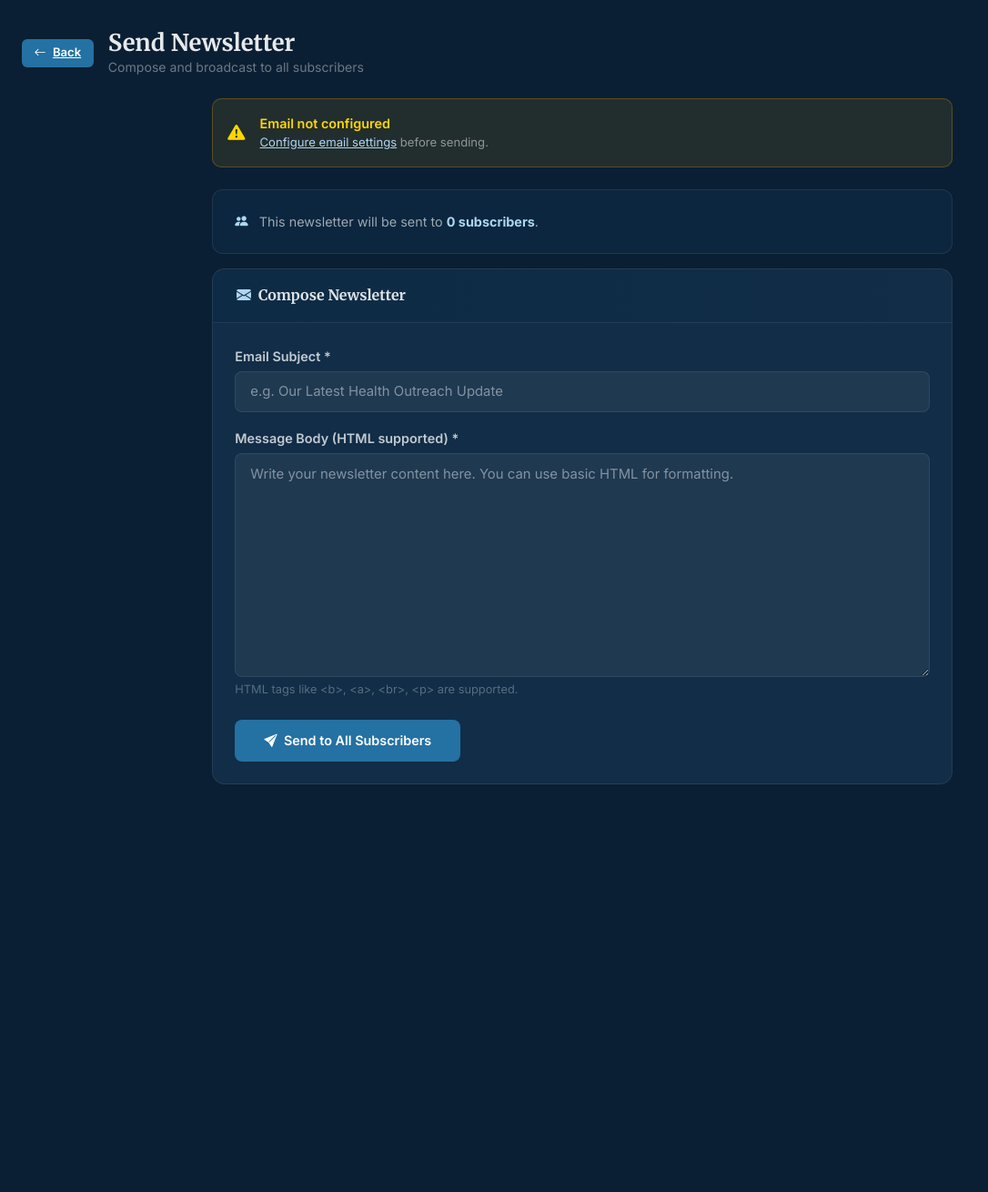
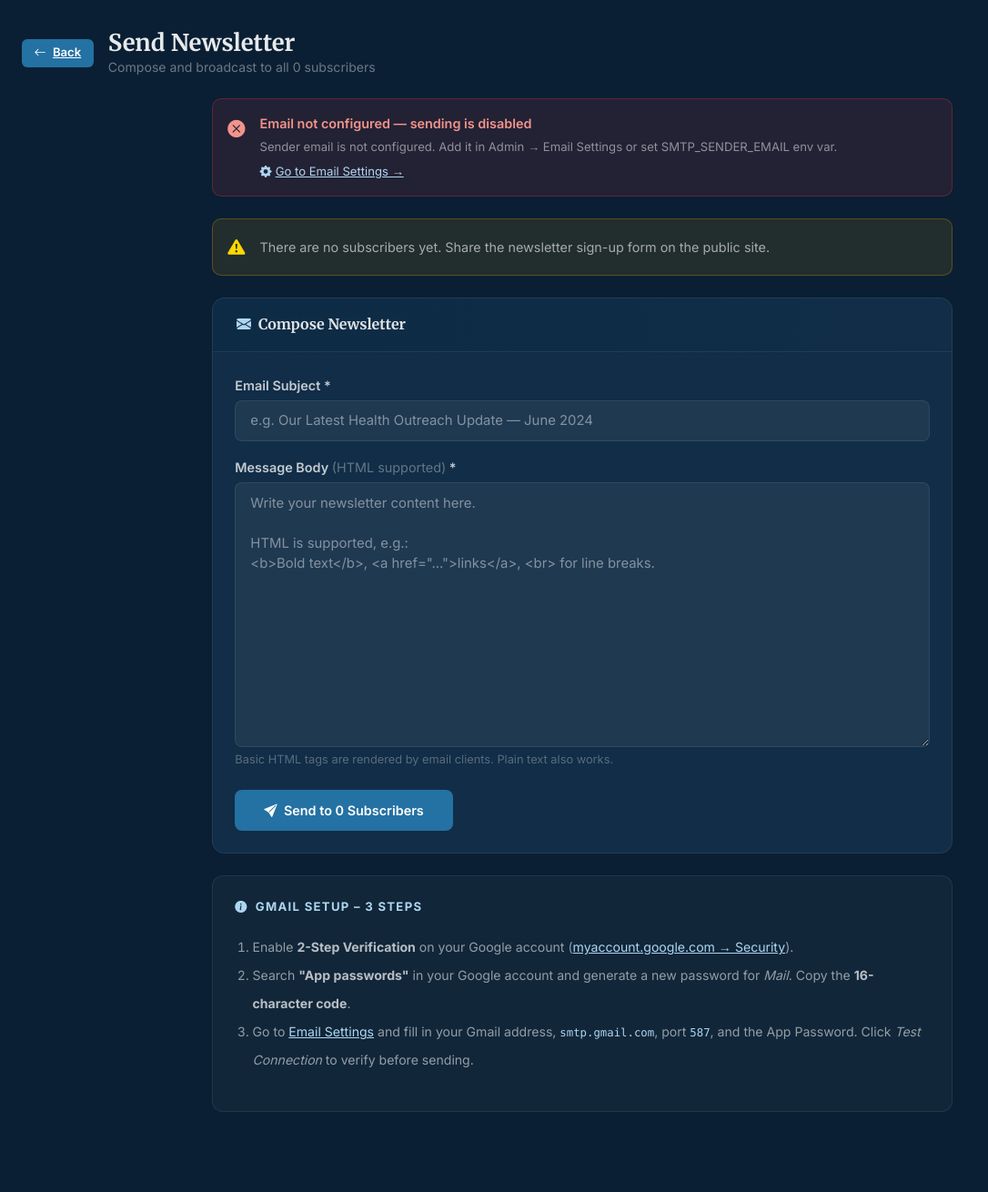
Before and after one commit to Ayowale13/ngo-project, a Flask app: page /admin/send-newsletter in a window 1280 px wide. Shown: the part 65-1375 px from the top of the page at 91% size, without its empty margins (0-1086 px from the left). Before the commit the page ends 927 px from the top, so only its background shows below. Run offline with Flask 3, Linux system fonts and the light colour scheme; a user stored in the database is signed in.

Commit message:
Fix newsletter email system

```diff
--- a/app.py
+++ b/app.py
@@ -1,10 +1,16 @@
 import os
 import csv
 import io
+import socket
 import smtplib
+import logging
 from email.mime.text import MIMEText
 from email.mime.multipart import MIMEMultipart
 from datetime import datetime
+
+# Load .env file when present (local dev).  No-op if file missing.
+from dotenv import load_dotenv
+load_dotenv()
 
 from flask import (Flask, render_template, redirect, url_for,
                    flash, request, Response, session)
@@ -13,6 +19,11 @@ from flask_login import (LoginManager, login_user, logout_user,
 
 from config import Config
 from models import db, AdminUser, Subscriber, Volunteer, EmailSettings
+
+# One logger for all email activity – visible in Gunicorn logs on Render
+logger = logging.getLogger(__name__)
+logging.basicConfig(level=logging.INFO,
+                    format='%(asctime)s [%(levelname)s] %(message)s')
 
 app = Flask(__name__)
 app.config.from_object(Config)
@@ -277,6 +288,42 @@ def admin_email_settings():
     return render_template('admin_email_settings.html', settings=settings)
 
 
+@app.route('/admin/test-smtp', methods=['POST'])
+@login_required
+def admin_test_smtp():
+    """Quick SMTP smoke-test — fires a test email to the sender address itself."""
+    settings = EmailSettings.query.first()
+    cfg, cfg_err = _resolve_smtp_config(settings)
+    if cfg_err:
+        flash(f'Cannot test — configuration incomplete: {cfg_err}', 'danger')
+        return redirect(url_for('admin_email_settings'))
+
+    conn_ok, conn_err = _validate_smtp_connection(cfg)
+    if not conn_ok:
+        flash(f'SMTP connection failed: {conn_err}', 'danger')
+        return redirect(url_for('admin_email_settings'))
+
+    # Send a real test message to the sender's own inbox
+    test_html = """
+    <html><body style="font-family:Arial,sans-serif;color:#1e3a5f;padding:20px;">
+      <h2 style="color:#1a5276;">✓ SMTP test successful</h2>
+      <p>Your HealthBridge email settings are working correctly.</p>
+      <p style="color:#5d7fa0;font-size:13px;">This message was sent from the Admin → Email Settings page.</p>
+    </body></html>
+    """
+    ok, send_err = _send_single_email(
+        cfg, cfg['sender_email'], 'Admin',
+        'HealthBridge – SMTP Test ✓', test_html
+    )
+    if ok:
+        flash(f'SMTP test passed ✓  A confirmation email was sent to {cfg["sender_email"]}.', 'success')
+    else:
+        flash(f'Connection OK but sending failed: {send_err}', 'warning')
+
+    return redirect(url_for('admin_email_settings'))
+
+
+
 @app.route('/admin/send-newsletter', methods=['GET', 'POST'])
 @login_required
 def admin_send_newsletter():
@@ -285,72 +332,236 @@ def admin_send_newsletter():
 
     if request.method == 'POST':
         subject = request.form.get('subject', '').strip()
-        body = request.form.get('body', '').strip()
+        body    = request.form.get('body', '').strip()
 
         if not subject or not body:
             flash('Subject and body are required.', 'danger')
             return redirect(url_for('admin_send_newsletter'))
 
-        sent, failed = 0, 0
+        # ── Pre-flight: resolve & validate SMTP config BEFORE iterating ──────
+        cfg, cfg_err = _resolve_smtp_config(settings)
+        if cfg_err:
+            flash(f'Cannot send – email is not properly configured: {cfg_err}', 'danger')
+            return redirect(url_for('admin_send_newsletter'))
+
+        if not subscribers:
+            flash('There are no subscribers to send to.', 'warning')
+            return redirect(url_for('admin_send_newsletter'))
+
+        # Quick connection test so we fail fast before looping over subscribers
+        conn_ok, conn_err = _validate_smtp_connection(cfg)
+        if not conn_ok:
+            flash(f'SMTP connection test failed — no emails sent. {conn_err}', 'danger')
+            return redirect(url_for('admin_send_newsletter'))
+
+        # ── Send loop ─────────────────────────────────────────────────────────
+        sent, failed, errors = 0, 0, []
         for sub in subscribers:
-            success = _send_email(sub.email, sub.full_name, subject, body, settings)
-            if success:
+            ok, err = _send_single_email(cfg, sub.email, sub.full_name, subject, body)
+            if ok:
                 sent += 1
             else:
                 failed += 1
+                errors.append(f'{sub.email}: {err}')
 
-        flash(f'Newsletter sent: {sent} delivered, {failed} failed.', 'success' if failed == 0 else 'warning')
-        return redirect(url_for('admin_dashboard'))
+        # ── User feedback ──────────────────────────────────────────────────────
+        if failed == 0:
+            flash(f'✓ Newsletter sent successfully to all {sent} subscriber(s).', 'success')
+        elif sent == 0:
+            flash(f'✗ All {failed} emails failed. First error: {errors[0]}', 'danger')
+        else:
+            flash(
+                f'Partial success: {sent} sent, {failed} failed. '
+                f'First failure: {errors[0]}',
+                'warning'
+            )
 
-    return render_template('admin_send_newsletter.html', settings=settings, count=len(subscribers))
+        logger.info('Newsletter send complete — sent=%d failed=%d subject="%s"',
+                    sent, failed, subject)
+        return redirect(url_for('admin_send_newsletter'))
+
+    # ── GET: show pre-flight status banner ────────────────────────────────────
+    cfg, cfg_err = _resolve_smtp_config(settings)
+    return render_template('admin_send_newsletter.html',
+                           settings=settings,
+                           count=len(subscribers),
+                           smtp_ready=(cfg_err is None),
+                           smtp_error=cfg_err)
 
 
-# ── Email helpers ────────────────────────────────────────────────────────────
+# ── Email helpers ─────────────────────────────────────────────────────────────
+#
+# Priority order for SMTP credentials:
+#   1. Environment variables  (Render dashboard / .env file)
+#   2. Values saved in the DB via the Admin → Email Settings page
+#
+# This means you can configure once on Render via env vars and never touch the
+# DB, OR use the admin UI, OR mix both (env vars win when present).
+# ─────────────────────────────────────────────────────────────────────────────
 
-def _send_email(to_email, to_name, subject, body_html, settings=None):
+# Typed exceptions we explicitly handle – keeps bare `except` out of the code.
+_SMTP_ERRORS = (
+    smtplib.SMTPAuthenticationError,
+    smtplib.SMTPConnectError,
+    smtplib.SMTPServerDisconnected,
+    smtplib.SMTPRecipientsRefused,
+    smtplib.SMTPException,
+    socket.timeout,
+    OSError,           # covers ConnectionRefusedError, network unreachable, etc.
+)
+
+# Gunicorn workers must not hang waiting for a broken SMTP server.
+_SMTP_TIMEOUT = 15   # seconds
+
+
+def _resolve_smtp_config(settings=None):
+    """
+    Return a dict with the effective SMTP config, merging env vars (priority)
+    with DB-stored settings.  Returns None if the minimum required fields are
+    missing so callers can give a clear error message.
+    """
     if settings is None:
         settings = EmailSettings.query.first()
-    if not settings or not settings.sender_email or not settings.smtp_host:
-        return False
 
-    smtp_password = settings.get_smtp_password()
+    # Env vars override DB (safe on Render; also lets .env work locally)
+    sender_email  = os.environ.get('SMTP_SENDER_EMAIL')  or (settings and settings.sender_email)  or ''
+    sender_name   = os.environ.get('SMTP_SENDER_NAME')   or (settings and settings.sender_name)   or 'HealthBridge NGO'
+    smtp_host     = os.environ.get('SMTP_HOST')          or (settings and settings.smtp_host)      or ''
+    smtp_password = os.environ.get('SMTP_PASSWORD')      or (settings and settings.get_smtp_password()) or ''
+    smtp_port_raw = os.environ.get('SMTP_PORT')          or (settings and settings.smtp_port)      or 587
+
+    try:
+        smtp_port = int(smtp_port_raw)
+    except (TypeError, ValueError):
+        smtp_port = 587
+
+    if not sender_email:
+        return None, 'Sender email is not configured. Add it in Admin → Email Settings or set SMTP_SENDER_EMAIL env var.'
+    if not smtp_host:
+        return None, 'SMTP host is not configured. Add it in Admin → Email Settings or set SMTP_HOST env var.'
     if not smtp_password:
-        return False
+        return None, 'SMTP password is not configured. Add it in Admin → Email Settings or set SMTP_PASSWORD env var.'
 
+    return {
+        'sender_email': sender_email,
+        'sender_name':  sender_name,
+        'smtp_host':    smtp_host,
+        'smtp_port':    smtp_port,
+        'smtp_password': smtp_password,
+    }, None
+
+
+def _validate_smtp_connection(cfg):
+    """
+    Open and immediately close an SMTP connection to verify credentials.
+    Returns (True, None) on success or (False, human-readable error string).
+    Used by the Test Connection button and pre-flight check before bulk send.
+    """
+    try:
+        with smtplib.SMTP(cfg['smtp_host'], cfg['smtp_port'],
+                          timeout=_SMTP_TIMEOUT) as server:
+            server.ehlo()
+            server.starttls()
+            server.ehlo()
+            server.login(cfg['sender_email'], cfg['smtp_password'])
+        logger.info('SMTP test connection succeeded for %s', cfg['sender_email'])
+        return True, None
+    except smtplib.SMTPAuthenticationError:
+        return False, ('Gmail rejected the login. Make sure you are using a '
+                       '16-character App Password (not your regular Gmail password) '
+                       'and that 2-Step Verification is enabled on the account.')
+    except smtplib.SMTPConnectError as e:
+        return False, f'Could not connect to {cfg["smtp_host"]}:{cfg["smtp_port"]}. Check the SMTP host and port. ({e})'
+    except socket.timeout:
+        return False, (f'Connection to {cfg["smtp_host"]}:{cfg["smtp_port"]} timed out after '
+                       f'{_SMTP_TIMEOUT}s. Check host/port or your network.')
+    except OSError as e:
+        return False, f'Network error: {e}'
+    except _SMTP_ERRORS as e:
+        return False, f'SMTP error: {e}'
+
+
+def _send_single_email(cfg, to_email, to_name, subject, body_html):
+    """
+    Send one email.  Returns (True, None) or (False, error_string).
+    Never raises – all SMTP exceptions are caught and returned as strings.
+    """
     try:
         msg = MIMEMultipart('alternative')
         msg['Subject'] = subject
-        msg['From'] = f'{settings.sender_name} <{settings.sender_email}>'
-        msg['To'] = f'{to_name} <{to_email}>'
-        part = MIMEText(body_html, 'html')
-        msg.attach(part)
+        msg['From']    = f'{cfg["sender_name"]} <{cfg["sender_email"]}>'
+        msg['To']      = f'{to_name} <{to_email}>'
+        msg['Reply-To'] = cfg['sender_email']
+        msg.attach(MIMEText(body_html, 'html'))
 
-        with smtplib.SMTP(settings.smtp_host, settings.smtp_port) as server:
+        with smtplib.SMTP(cfg['smtp_host'], cfg['smtp_port'],
+                          timeout=_SMTP_TIMEOUT) as server:
             server.ehlo()
             server.starttls()
-            server.login(settings.sender_email, smtp_password)
-            server.sendmail(settings.sender_email, to_email, msg.as_string())
-        return True
-    except Exception as e:
-        print(f'Email error to {to_email}: {e}')
-        return False
+            server.ehlo()
+            server.login(cfg['sender_email'], cfg['smtp_password'])
+            server.sendmail(cfg['sender_email'], to_email, msg.as_string())
+
+        logger.info('Email sent OK → %s', to_email)
+        return True, None
+
+    except smtplib.SMTPAuthenticationError:
+        err = 'SMTP authentication failed. Check App Password.'
+        logger.error('SMTPAuthenticationError sending to %s', to_email)
+        return False, err
+    except smtplib.SMTPRecipientsRefused:
+        err = f'Recipient address refused by server: {to_email}'
+        logger.warning(err)
+        return False, err
+    except smtplib.SMTPServerDisconnected as e:
+        err = f'Server disconnected unexpectedly: {e}'
+        logger.error(err)
+        return False, err
+    except socket.timeout:
+        err = f'SMTP connection timed out after {_SMTP_TIMEOUT}s.'
+        logger.error(err)
+        return False, err
+    except OSError as e:
+        err = f'Network error while sending to {to_email}: {e}'
+        logger.error(err)
+        return False, err
+    except smtplib.SMTPException as e:
+        err = f'SMTP error sending to {to_email}: {e}'
+        logger.error(err)
+        return False, err
 
 
 def _send_welcome_email(to_email, to_name):
-    settings = EmailSettings.query.first()
-    if not settings or not settings.sender_email:
+    """
+    Fire a welcome email after subscription.
+    Errors are logged but never bubble up to the user-facing request.
+    """
+    cfg, err = _resolve_smtp_config()
+    if err:
+        logger.info('Welcome email skipped (%s): %s', to_email, err)
         return
-    subject = f'Welcome to {settings.sender_name or "Our NGO"} Newsletter!'
-    body = f"""
-    <html><body style="font-family: Arial, sans-serif; color: #1e3a5f;">
-    <h2>Welcome, {to_name}!</h2>
-    <p>Thank you for subscribing to our newsletter. You'll receive updates on our
-    health outreach programs and charity initiatives.</p>
-    <p>Together we can make a difference.</p>
-    <br><p>— {settings.sender_name or 'The NGO Team'}</p>
-    </body></html>
+
+    subject = f'Welcome to {cfg["sender_name"]} Newsletter!'
+    body_html = f"""
+    <html>
+    <body style="font-family:Arial,sans-serif;color:#1e3a5f;max-width:600px;margin:0 auto;padding:24px;">
+      <div style="background:linear-gradient(135deg,#1a5276,#2471a3);padding:28px 32px;border-radius:10px 10px 0 0;">
+        <h1 style="color:#ffffff;font-size:22px;margin:0;">Welcome to HealthBridge!</h1>
+      </div>
+      <div style="background:#f0f7fd;padding:28px 32px;border-radius:0 0 10px 10px;border:1px solid #d6eaf8;">
+        <p style="font-size:16px;">Hi <strong>{to_name}</strong>,</p>
+        <p>Thank you for subscribing to our newsletter. You'll receive updates on our
+        health outreach programs, community events, and volunteer opportunities.</p>
+        <p>Together we can make a real difference.</p>
+        <br>
+        <p style="color:#5d7fa0;font-size:13px;">— {cfg["sender_name"]}</p>
+      </div>
+    </body>
+    </html>
     """
-    _send_email(to_email, to_name, subject, body, settings)
+    ok, send_err = _send_single_email(cfg, to_email, to_name, subject, body_html)
+    if not ok:
+        logger.warning('Welcome email failed for %s: %s', to_email, send_err)
 
 
 # ── Entry point ──────────────────────────────────────────────────────────────
@@ -358,4 +569,4 @@ def _send_welcome_email(to_email, to_name):
 init_db()
 
 if __name__ == '__main__':
-    app.run()
+    app.run(debug=True)
--- a/requirements.txt
+++ b/requirements.txt
@@ -3,4 +3,4 @@ flask-sqlalchemy
 flask-login
 gunicorn
 werkzeug
-cryptography
+python-dotenv
--- a/templates/admin_send_newsletter.html
+++ b/templates/admin_send_newsletter.html
@@ -7,62 +7,139 @@
   <a href="{{ url_for('admin_dashboard') }}" class="btn-adm btn-adm-sm"><i class="bi bi-arrow-left"></i> Back</a>
   <div>
     <h1 style="color:rgba(255,255,255,.9);font-family:'Merriweather',serif;font-size:1.6rem;margin:0;">Send Newsletter</h1>
-    <p style="color:rgba(255,255,255,.4);font-size:.88rem;margin:0;">Compose and broadcast to all subscribers</p>
+    <p style="color:rgba(255,255,255,.4);font-size:.88rem;margin:0;">Compose and broadcast to all {{ count }} subscriber{{ 's' if count != 1 }}</p>
   </div>
 </div>
 
 <div class="row justify-content-center">
   <div class="col-lg-8">
 
-    {% if not settings or not settings.sender_email %}
-    <div class="mb-4 p-3 d-flex align-items-center gap-3" style="background:rgba(255,180,0,.1);border:1px solid rgba(255,180,0,.25);border-radius:10px;">
-      <i class="bi bi-exclamation-triangle-fill" style="color:#ffd700;font-size:1.2rem;"></i>
+    {# ── SMTP status banner ─────────────────────────────────────────────── #}
+    {% if smtp_ready %}
+    <div class="mb-4 p-3 d-flex align-items-center gap-3"
+         style="background:rgba(46,160,67,.12);border:1px solid rgba(46,160,67,.3);border-radius:10px;">
+      <i class="bi bi-check-circle-fill" style="color:#90ee90;font-size:1.2rem;flex-shrink:0;"></i>
       <div>
-        <div style="color:#ffd700;font-weight:600;font-size:.9rem;">Email not configured</div>
+        <div style="color:#90ee90;font-weight:600;font-size:.9rem;">Email is configured and ready</div>
         <div style="color:rgba(255,255,255,.5);font-size:.82rem;">
-          <a href="{{ url_for('admin_email_settings') }}" style="color:#aed6f1;">Configure email settings</a> before sending.
+          Sending from <strong style="color:rgba(255,255,255,.75);">{{ settings.sender_email or 'env var' }}</strong>
+          via {{ (settings.smtp_host or 'env var') }}:{{ (settings.smtp_port or 587) }}
         </div>
+      </div>
+    </div>
+    {% else %}
+    <div class="mb-4 p-3 d-flex align-items-start gap-3"
+         style="background:rgba(220,53,69,.12);border:1px solid rgba(220,53,69,.3);border-radius:10px;">
+      <i class="bi bi-x-circle-fill" style="color:#f1948a;font-size:1.2rem;flex-shrink:0;margin-top:2px;"></i>
+      <div>
+        <div style="color:#f1948a;font-weight:600;font-size:.9rem;">Email not configured — sending is disabled</div>
+        <div style="color:rgba(255,255,255,.5);font-size:.82rem;margin-top:.3rem;">{{ smtp_error }}</div>
+        <a href="{{ url_for('admin_email_settings') }}"
+           style="color:#aed6f1;font-size:.82rem;display:inline-block;margin-top:.5rem;">
+          <i class="bi bi-gear-fill me-1"></i>Go to Email Settings →
+        </a>
       </div>
     </div>
     {% endif %}
 
-    <div class="admin-settings-group mb-3" style="background:rgba(36,113,163,.1);">
+    {# ── Subscriber count pill ──────────────────────────────────────────── #}
+    {% if count == 0 %}
+    <div class="mb-4 p-3 d-flex align-items-center gap-3"
+         style="background:rgba(255,180,0,.1);border:1px solid rgba(255,180,0,.25);border-radius:10px;">
+      <i class="bi bi-exclamation-triangle-fill" style="color:#ffd700;font-size:1.2rem;flex-shrink:0;"></i>
       <div style="color:rgba(255,255,255,.6);font-size:.9rem;">
-        <i class="bi bi-people-fill me-2" style="color:#aed6f1;"></i>
-        This newsletter will be sent to <strong style="color:#aed6f1;">{{ count }} subscriber{{ 's' if count != 1 }}</strong>.
+        There are no subscribers yet. Share the newsletter sign-up form on the public site.
       </div>
     </div>
+    {% else %}
+    <div class="mb-4 p-3"
+         style="background:rgba(36,113,163,.12);border:1px solid rgba(36,113,163,.3);border-radius:10px;">
+      <i class="bi bi-people-fill me-2" style="color:#aed6f1;"></i>
+      <span style="color:rgba(255,255,255,.7);font-size:.9rem;">
+        This newsletter will be sent to
+        <strong style="color:#aed6f1;">{{ count }} subscriber{{ 's' if count != 1 }}</strong>.
+      </span>
+    </div>
+    {% endif %}
 
+    {# ── Compose form ──────────────────────────────────────────────────── #}
     <div class="admin-panel">
       <div class="panel-header">
         <h5><i class="bi bi-envelope-fill me-2" style="color:#aed6f1;"></i>Compose Newsletter</h5>
       </div>
       <div class="p-4">
-        <form method="POST" class="admin-form-section">
+        <form method="POST" action="{{ url_for('admin_send_newsletter') }}" class="admin-form-section"
+              id="newsletterForm">
           <div class="mb-3">
             <label class="form-label">Email Subject *</label>
-            <input type="text" name="subject" class="form-control" placeholder="e.g. Our Latest Health Outreach Update" required/>
+            <input type="text" name="subject" class="form-control"
+                   placeholder="e.g. Our Latest Health Outreach Update — June 2024" required
+                   {% if not smtp_ready or count == 0 %}disabled{% endif %}/>
           </div>
           <div class="mb-4">
-            <label class="form-label">Message Body (HTML supported) *</label>
-            <textarea name="body" class="form-control" rows="10"
-                      placeholder="Write your newsletter content here. You can use basic HTML for formatting." required></textarea>
+            <label class="form-label">Message Body <span style="color:rgba(255,255,255,.35);font-weight:400;">(HTML supported)</span> *</label>
+            <textarea name="body" class="form-control" rows="12"
+                      placeholder="Write your newsletter content here.&#10;&#10;HTML is supported, e.g.:&#10;&lt;b&gt;Bold text&lt;/b&gt;, &lt;a href=&quot;...&quot;&gt;links&lt;/a&gt;, &lt;br&gt; for line breaks."
+                      required {% if not smtp_ready or count == 0 %}disabled{% endif %}></textarea>
             <div class="form-text" style="color:rgba(255,255,255,.3);font-size:.8rem;">
-              HTML tags like &lt;b&gt;, &lt;a&gt;, &lt;br&gt;, &lt;p&gt; are supported.
+              Basic HTML tags are rendered by email clients. Plain text also works.
             </div>
           </div>
-          <div class="d-flex gap-3">
-            <button type="submit" class="btn-adm" {% if not settings or not settings.sender_email %}disabled{% endif %}
+
+          <div class="d-flex gap-3 flex-wrap align-items-center">
+            <button type="submit"
+                    id="sendBtn"
+                    class="btn-adm"
                     style="padding:.75rem 2rem;"
-                    onclick="return confirm('Send this newsletter to {{ count }} subscriber(s)?')">
-              <i class="bi bi-send-fill"></i> Send to All Subscribers
+                    {% if not smtp_ready or count == 0 %}disabled{% endif %}>
+              <i class="bi bi-send-fill"></i>
+              Send to {{ count }} Subscriber{{ 's' if count != 1 }}
             </button>
+
+            {% if smtp_ready %}
+            <span style="color:rgba(255,255,255,.25);font-size:.85rem;">or</span>
+            <a href="{{ url_for('admin_email_settings') }}" class="btn-adm"
+               style="background:rgba(255,255,255,.07);padding:.65rem 1.2rem;font-size:.88rem;">
+              <i class="bi bi-gear"></i> Edit Settings
+            </a>
+            {% endif %}
           </div>
+
         </form>
       </div>
     </div>
 
+    {# ── Gmail guide ─────────────────────────────────────────────────────── #}
+    {% if not smtp_ready %}
+    <div class="mt-4 admin-settings-group">
+      <div class="group-title"><i class="bi bi-info-circle-fill"></i> Gmail Setup – 3 Steps</div>
+      <ol style="color:rgba(255,255,255,.55);font-size:.88rem;line-height:2.2;padding-left:1.2rem;">
+        <li>Enable <strong style="color:rgba(255,255,255,.7);">2-Step Verification</strong> on your Google account
+            (<a href="https://myaccount.google.com/security" target="_blank" style="color:#aed6f1;">myaccount.google.com → Security</a>).</li>
+        <li>Search <strong style="color:rgba(255,255,255,.7);">"App passwords"</strong> in your Google account and generate a new password for <em>Mail</em>.
+            Copy the <strong style="color:rgba(255,255,255,.7);">16-character code</strong>.</li>
+        <li>Go to <a href="{{ url_for('admin_email_settings') }}" style="color:#aed6f1;">Email Settings</a>
+            and fill in your Gmail address, <code style="color:#aed6f1;">smtp.gmail.com</code>, port <code style="color:#aed6f1;">587</code>,
+            and the App Password. Click <em>Test Connection</em> to verify before sending.</li>
+      </ol>
+    </div>
+    {% endif %}
+
   </div>
 </div>
+{% endblock %}
 
+{% block extra_js %}
+<script>
+document.getElementById('newsletterForm')?.addEventListener('submit', function(e) {
+  const btn = document.getElementById('sendBtn');
+  const count = {{ count }};
+  if (!confirm(`Send this newsletter to ${count} subscriber${count !== 1 ? 's' : ''}?`)) {
+    e.preventDefault();
+    return;
+  }
+  btn.disabled = true;
+  btn.innerHTML = '<span class="spinner-border spinner-border-sm me-2" role="status"></span>Sending…';
+});
+</script>
 {% endblock %}
```
Also changed, not shown: config.py (+17 -1 lines), instance/database.db, 2 other files.
